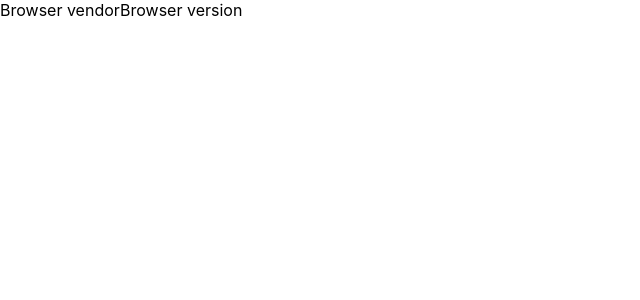
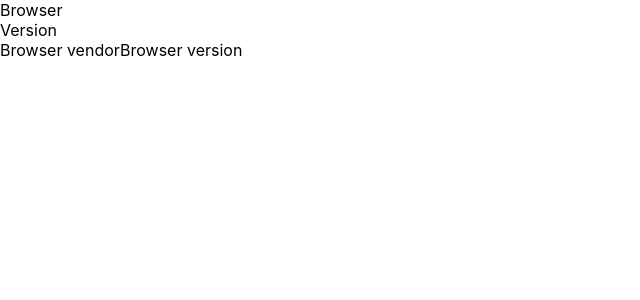
Before and after one commit to ObserveRTC/getstats-lab, a React (Create React App) app in the folder dashboard/: page /stats-details in a window 1280 px wide. Shown: the top 300 px of the page, without its empty margins (0-640 px from the left). Built offline with nearby package versions, Linux system fonts and the light colour scheme; no server answers.

Commit message:
browser list view

```diff
--- /dev/null
+++ b/dashboard/src/components/browser.list/browser.list.view.tsx
@@ -0,0 +1,18 @@
+import React from "react";
+import {BrowserDetail} from "../../redux/root.slice";
+
+export type StatsImplementationDetailsViewProps = {
+    onSelected: (browser: BrowserDetail) => void
+    browserList: BrowserDetail[]
+}
+const BrowserListView = ({onSelected, browserList}: StatsImplementationDetailsViewProps): React.ReactElement => {
+    return (
+        <div>
+            <div>Browser</div>
+
+            <div>Version</div>
+        </div>
+    )
+}
+
+export {BrowserListView}
--- /dev/null
+++ b/dashboard/src/components/browser.list/index.tsx
@@ -0,0 +1,2 @@
+import {BrowserListView} from "./browser.list.view";
+export {BrowserListView}
--- a/dashboard/src/components/stats.implementation.details/index.tsx
+++ b/dashboard/src/components/stats.implementation.details/index.tsx
@@ -1,16 +1,30 @@
-import React, {useEffect} from "react";
+import React from "react";
 import {StatsImplementationDetailsView} from "./stats.implementation.details.view";
-import {fetchBrowserImplementationDetailsAsync, selectBrowserList} from "../../redux/root.slice";
+import {
+    BrowserDetail,
+    fetchBrowserImplementationDetailsAsync,
+    selectBrowserList,
+    selectImplementationDetails
+} from "../../redux/root.slice";
 import {useAppDispatch, useAppSelector} from "../../redux/hooks";
+import {BrowserListView} from "../browser.list";
 
 const StatsImplementationDetails = (): React.ReactElement => {
     const dispatch = useAppDispatch();
     const browserList = useAppSelector(selectBrowserList)
-    console.warn('->', browserList)
-    useEffect(()=> {
-        dispatch(fetchBrowserImplementationDetailsAsync({browser: 'Chrome', version: '90'}))
-    },[])
-    return (<StatsImplementationDetailsView/>)
+    const statsList = useAppSelector(selectImplementationDetails({browser: 'Chrome', version: '90' }))
+
+    const onBrowserSelected = ({browser, version}: BrowserDetail) => {
+        dispatch(fetchBrowserImplementationDetailsAsync({browser,version}))
+    }
+
+    return (
+        <>
+            <BrowserListView onSelected={onBrowserSelected} browserList={browserList}/>
+            <StatsImplementationDetailsView statsList={statsList}/>
+        </>
+
+    )
 }
 
 export {StatsImplementationDetails}
--- a/dashboard/src/components/stats.implementation.details/stats.implementation.details.view.tsx
+++ b/dashboard/src/components/stats.implementation.details/stats.implementation.details.view.tsx
@@ -1,6 +1,10 @@
 import React from "react";
+import {StatsDetails} from "../../redux/root.slice";
 
-const StatsImplementationDetailsView = (): React.ReactElement => {
+export type StatsImplementationDetailsViewProps = {
+    statsList: StatsDetails | undefined
+}
+const StatsImplementationDetailsView = ({statsList}: StatsImplementationDetailsViewProps): React.ReactElement => {
     return (
         <div>
             <>Browser vendor</>
--- a/dashboard/src/redux/root.slice/index.ts
+++ b/dashboard/src/redux/root.slice/index.ts
@@ -7,10 +7,13 @@ export type BrowserDetail = {
     browser: string
     version: string
 }
+export type StatsDetails = {
+    [key: string] : Array<string>
+}
 
 export interface AppState {
     supportedBrowserList: BrowserDetail[],
-    stats: Record<string, unknown>
+    stats: Record<string, StatsDetails>
 }
 
 const initialState: AppState = {
@@ -21,7 +24,7 @@ const initialState: AppState = {
 const backendURL = 'http://localhost:8080'
 export const fetchBrowserImplementationDetailsAsync = createAsyncThunk(
     'app/browserImplementationDetails',
-    async ({browser, version}: {browser: string, version: string}, {rejectWithValue}) => {
+    async ({browser, version}: BrowserDetail, {rejectWithValue}) => {
         try{
             const { data } = await axios.get(`${backendURL}/stats/browser/${browser}/version/${version}`)
             return data
@@ -46,6 +49,6 @@ export const appSlice = createSlice({
   },
 });
 
-export const selectBrowserList = (state: RootState) => state.app.supportedBrowserList
-//export const selectImplementationDetails = ({app}: RootState) => app.stats
+export const selectBrowserList = ({app: {supportedBrowserList}}: RootState) => supportedBrowserList
+export const selectImplementationDetails = ({browser, version}: BrowserDetail) => ({app: {stats}}: RootState) => stats[`${browser}-${version}`]
 export const {reducer} = appSlice;
```
